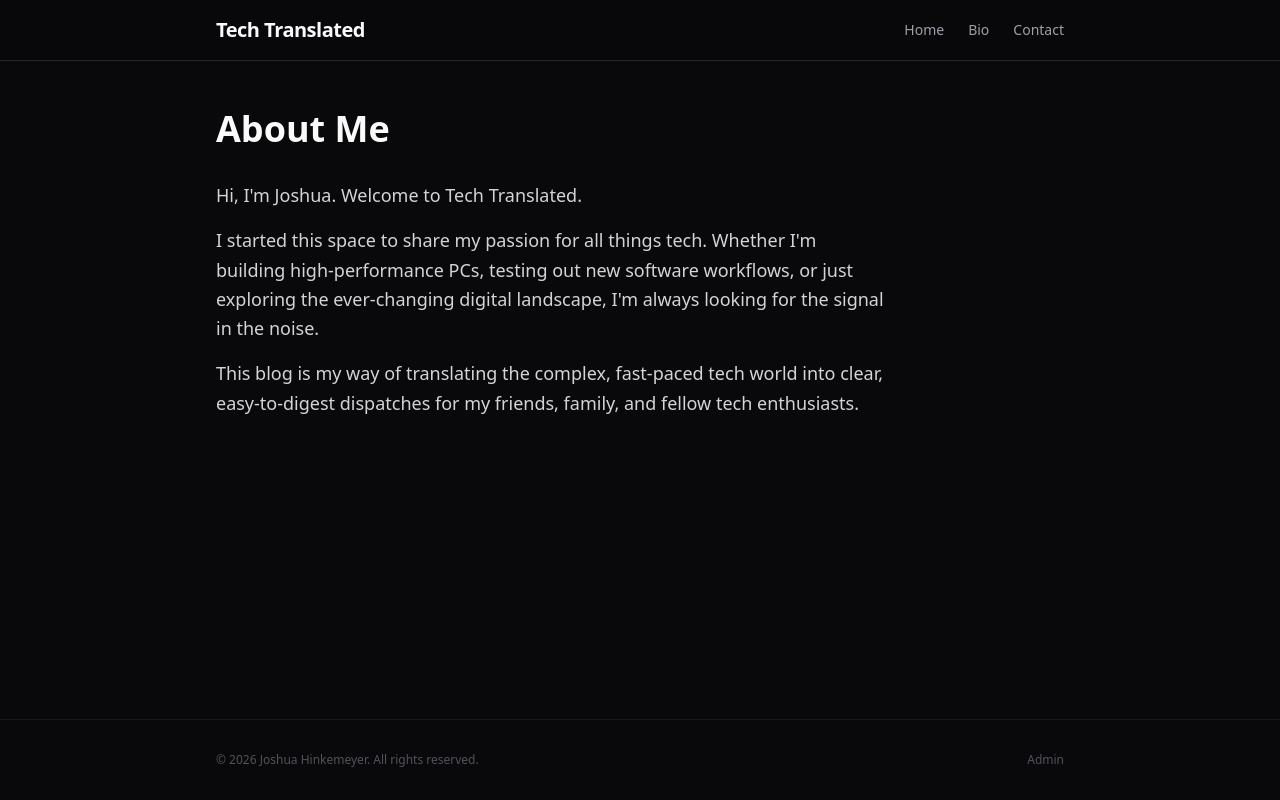
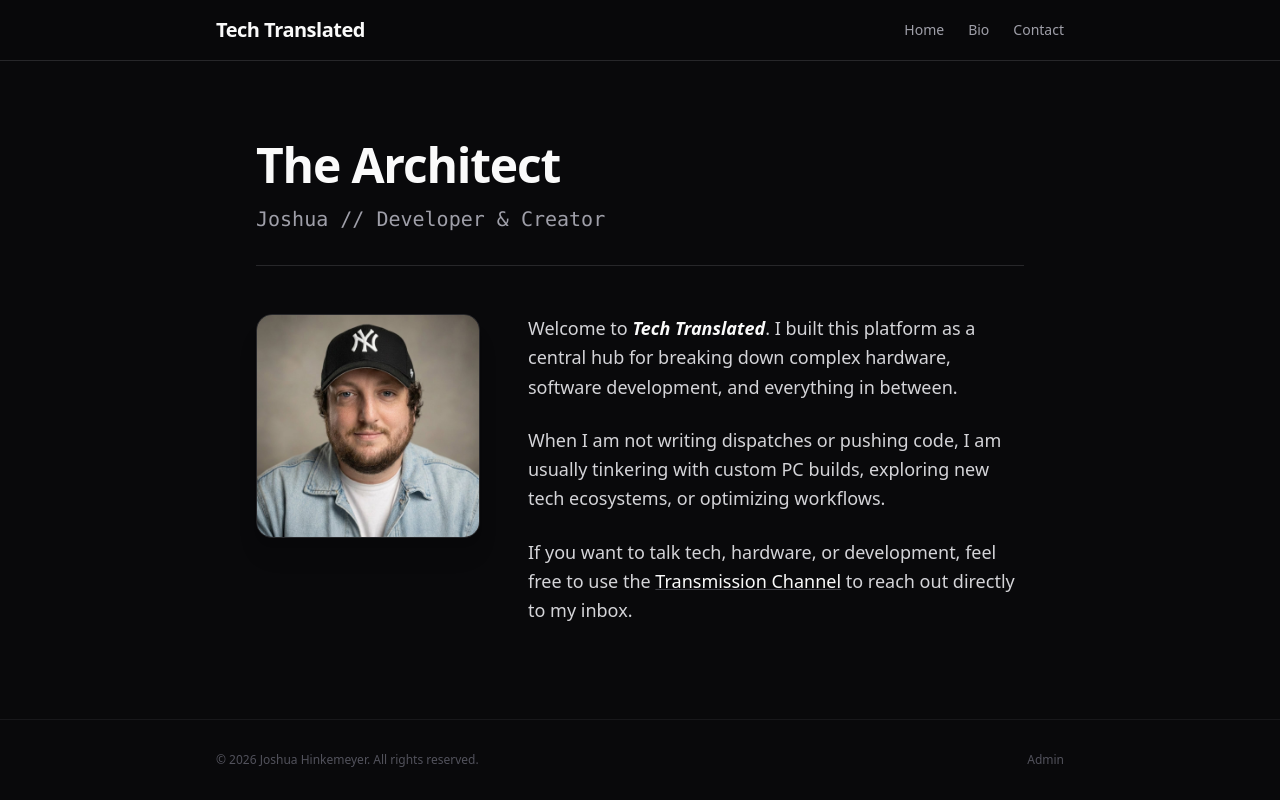
Before and after one commit to Jhinkemeyer/tech-translated, a Next.js app: page /bio in a window 1280 px wide. Built offline with nearby package versions, Linux system fonts and the light colour scheme.

Commit message:
Add official bio page and optimized headshot

```diff
--- a/app/bio/page.tsx
+++ b/app/bio/page.tsx
@@ -1,20 +1,59 @@
+import Image from "next/image"; // <-- We import the Next.js optimized Image component
+
 export default function Bio() {
   return (
-    <div className="max-w-2xl space-y-6">
-      <h1 className="text-4xl font-bold mb-8">About Me</h1>
-      <div className="text-zinc-300 space-y-4 text-lg leading-relaxed">
-        <p>Hi, I'm Joshua. Welcome to Tech Translated.</p>
-        <p>
-          I started this space to share my passion for all things tech. Whether
-          I'm building high-performance PCs, testing out new software workflows,
-          or just exploring the ever-changing digital landscape, I'm always
-          looking for the signal in the noise.
+    <div className="max-w-3xl mx-auto space-y-12 py-8">
+      {/* Header Section */}
+      <section className="border-b border-zinc-800 pb-8 text-center md:text-left">
+        <h1 className="text-4xl md:text-5xl font-bold mb-4 tracking-tight">
+          The Architect
+        </h1>
+        <p className="text-zinc-400 text-xl font-mono">
+          Joshua // Developer & Creator
         </p>
-        <p>
-          This blog is my way of translating the complex, fast-paced tech world
-          into clear, easy-to-digest dispatches for my friends, family, and
-          fellow tech enthusiasts.
-        </p>
+      </section>
+
+      <div className="grid grid-cols-1 md:grid-cols-3 gap-12">
+        {/* Your Actual Headshot! */}
+        <div className="relative aspect-square rounded-2xl overflow-hidden border border-zinc-800 bg-zinc-900 shadow-xl">
+          <Image
+            src="/headshot.png" // <-- Make sure this matches your exact filename (e.g., .png or .jpg)
+            alt="Joshua"
+            fill
+            className="object-cover"
+            priority // Tells Next.js to load this image instantly
+          />
+        </div>
+
+        {/* Biography Content */}
+        <div className="md:col-span-2 space-y-6 text-zinc-300 leading-relaxed text-lg">
+          <p>
+            Welcome to{" "}
+            <span className="text-zinc-50 font-semibold italic">
+              Tech Translated
+            </span>
+            . I built this platform as a central hub for breaking down complex
+            hardware, software development, and everything in between.
+          </p>
+
+          <p>
+            When I am not writing dispatches or pushing code, I am usually
+            tinkering with custom PC builds, exploring new tech ecosystems, or
+            optimizing workflows.
+          </p>
+
+          <p>
+            If you want to talk tech, hardware, or development, feel free to use
+            the{" "}
+            <a
+              href="/contact"
+              className="text-zinc-50 underline decoration-zinc-700 hover:decoration-zinc-400 transition-colors"
+            >
+              Transmission Channel
+            </a>{" "}
+            to reach out directly to my inbox.
+          </p>
+        </div>
       </div>
     </div>
   );
```
Also changed, not shown: public/headshot.png (added).
